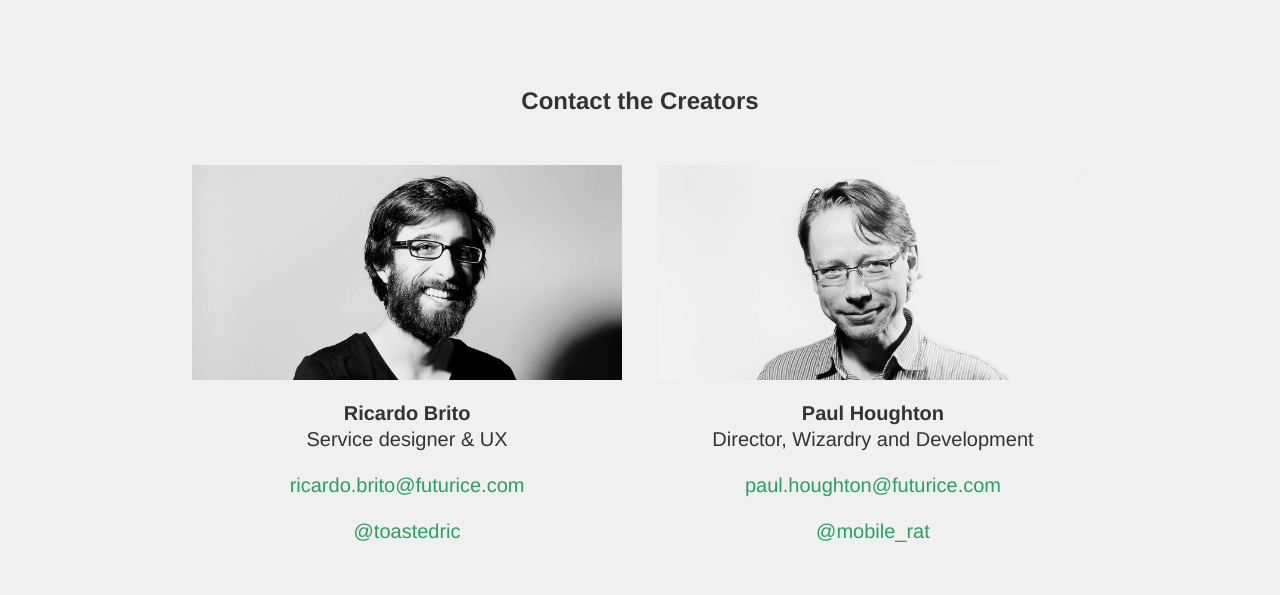
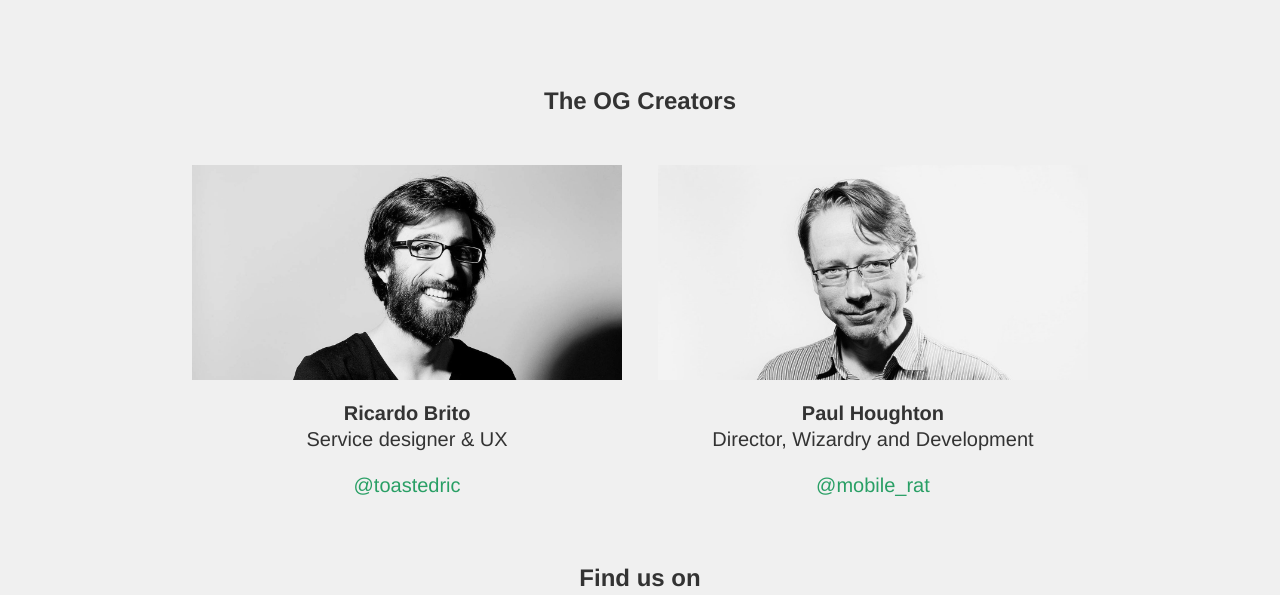
Before and after one commit to futurice/iot-service-kit, a plain HTML site: page index.html in a window 1280 px wide. Shown: the part 7831-8426 px from the top of the page. Drawn offline with Linux system fonts and the light colour scheme; a web font is replaced by a local one.

Commit message:
Removed contact emails

```diff
--- a/index.html
+++ b/index.html
@@ -242,7 +242,7 @@
         <div class="row-element two-columns">
           <a href="https://spiceprogram.org"><img class="chilicorn-logo" src="assets/logos/chilicorn.svg"></a>
           <p>
-            <a href="https://futurice.com">Futurice</a> sponsors open source through the <a href="https://spiceprogram.org">Spice&nbspProgram</a>.
+            <a href="https://futurice.com">Futurice</a> sponsors open source through the <a href="https://spiceprogram.org">Spice Program</a>.
           </p>
         </div>
       </div>
@@ -252,7 +252,7 @@
 
   <section id="contact" class="contact gray">
     <h2 class="large-paragraph">
-      Contact the Creators
+      The OG Creators
     </h2>
 
     <div class="container">
@@ -265,9 +265,6 @@
             Service designer & UX
           </p>
           <p>
-            <a href="mailto:ricardo.brito@futurice.com">ricardo.brito@futurice.com</a>
-          </p>
-          <p>
             <a href="https://twitter.com/toastedric">@toastedric</a>
           </p>
         </div>
@@ -277,9 +274,6 @@
             <b>Paul Houghton</b>
             <br/>
             Director, Wizardry and Development
-          </p>
-          <p>
-            <a href="mailto:paul.houghton@futurice.com">paul.houghton@futurice.com</a>
           </p>
           <p>
             <a href="https://twitter.com/mobile_rat">@mobile_rat</a>
```
